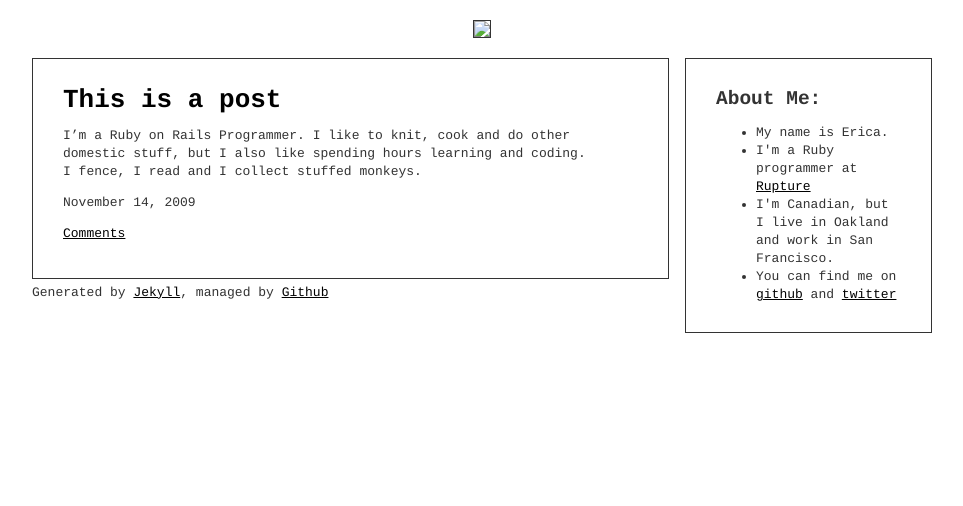
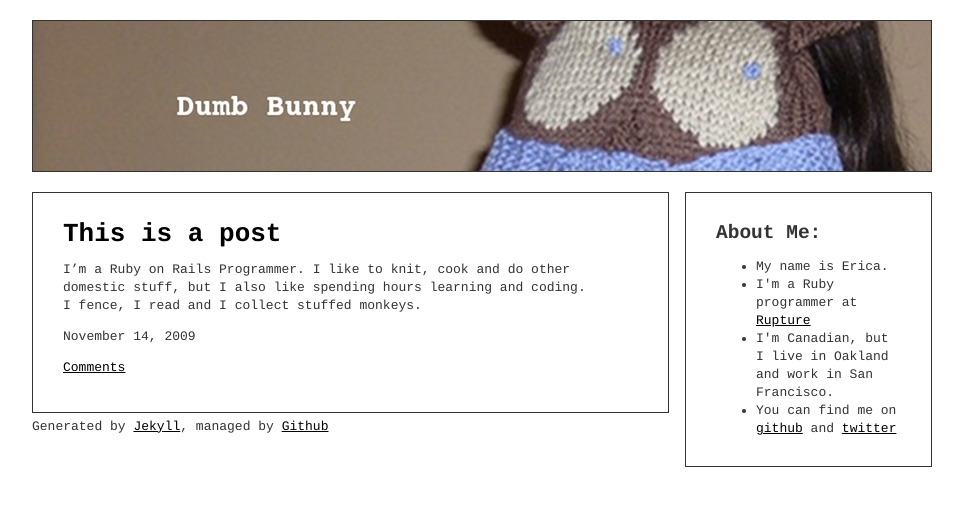
Before and after one commit to pui/pui.github.io, a Jekyll site: the page built from index.html, in a window 1280 px wide. Shown: the top 506 px of the page, without its empty margins (158-1121 px from the left). Built offline with Jekyll 4.4.1, drawn with Linux system fonts in a browser that asks for light colours; comment, search, counter and statistics services are not loaded.

Commit message:
Fiddling with header

```diff
--- a/_layouts/default.html
+++ b/_layouts/default.html
@@ -10,7 +10,7 @@
 
   <body>
     <div id="header">
-        <img src="../_assets/my_head.jpg"/>
+        <img src="/images/my_head.jpg"/>
     </div>
     <div id="content">
         <div id="maincol">
```
Also changed, not shown: images/my_head.JPG (added).
